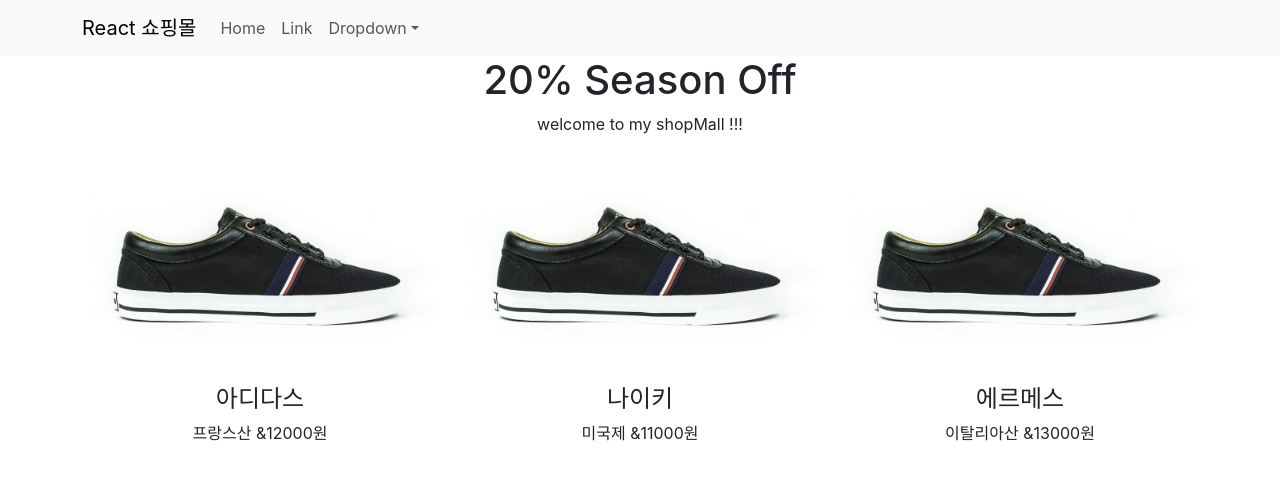
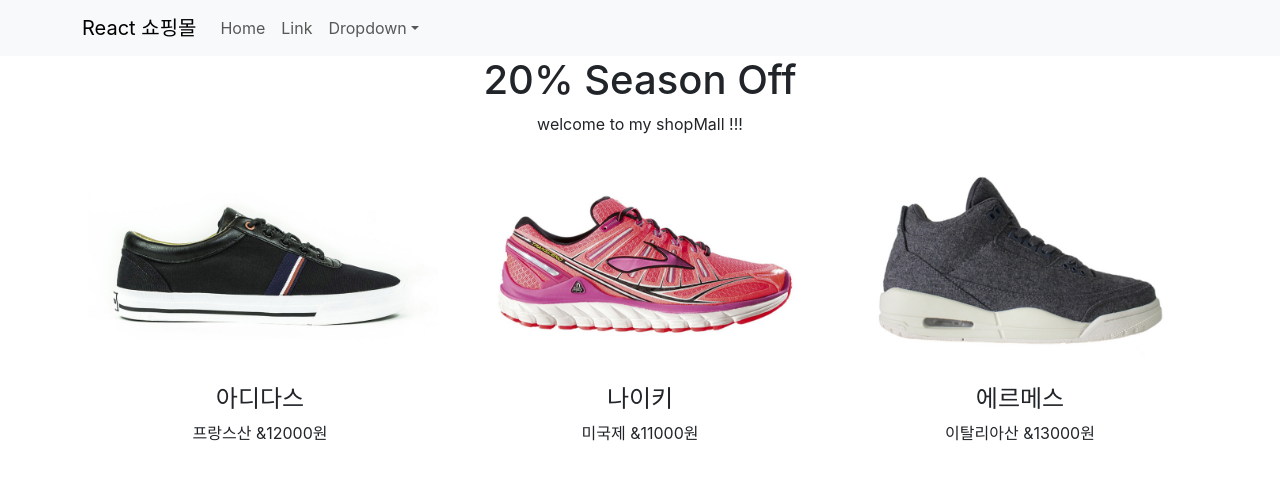
Before and after one commit to kimnamyong/reactshop, a React (Create React App) app in the folder shop/: page / in a window 1280 px wide. Shown: the top 480 px of the page. Built offline with nearby package versions, Linux system fonts and the light colour scheme.

Commit message:
ㄴㄴㄴ

```diff
--- a/shop/src/App.js
+++ b/shop/src/App.js
@@ -18,7 +18,7 @@
       <div className="container">
         <div className="row">
           {shoes.map((a, i) => {
-            return <Card shoes={shoes[i]} />;
+            return <Card shoes={shoes[i]} i={i} />;
           })}
         </div>
       </div>
@@ -31,7 +31,8 @@
 function Card(props) {
   return (
     <div className="col-md-4">
-      <img src="shoes1.jpg" width="100%" alt="" />
+      <img src={"shoes"+(props.i+1)+".jpg"}
+      width="100%" alt="" />
       <h4>{props.shoes.title}</h4>
       <p>
         {props.shoes.content} &{props.shoes.price}원
```
